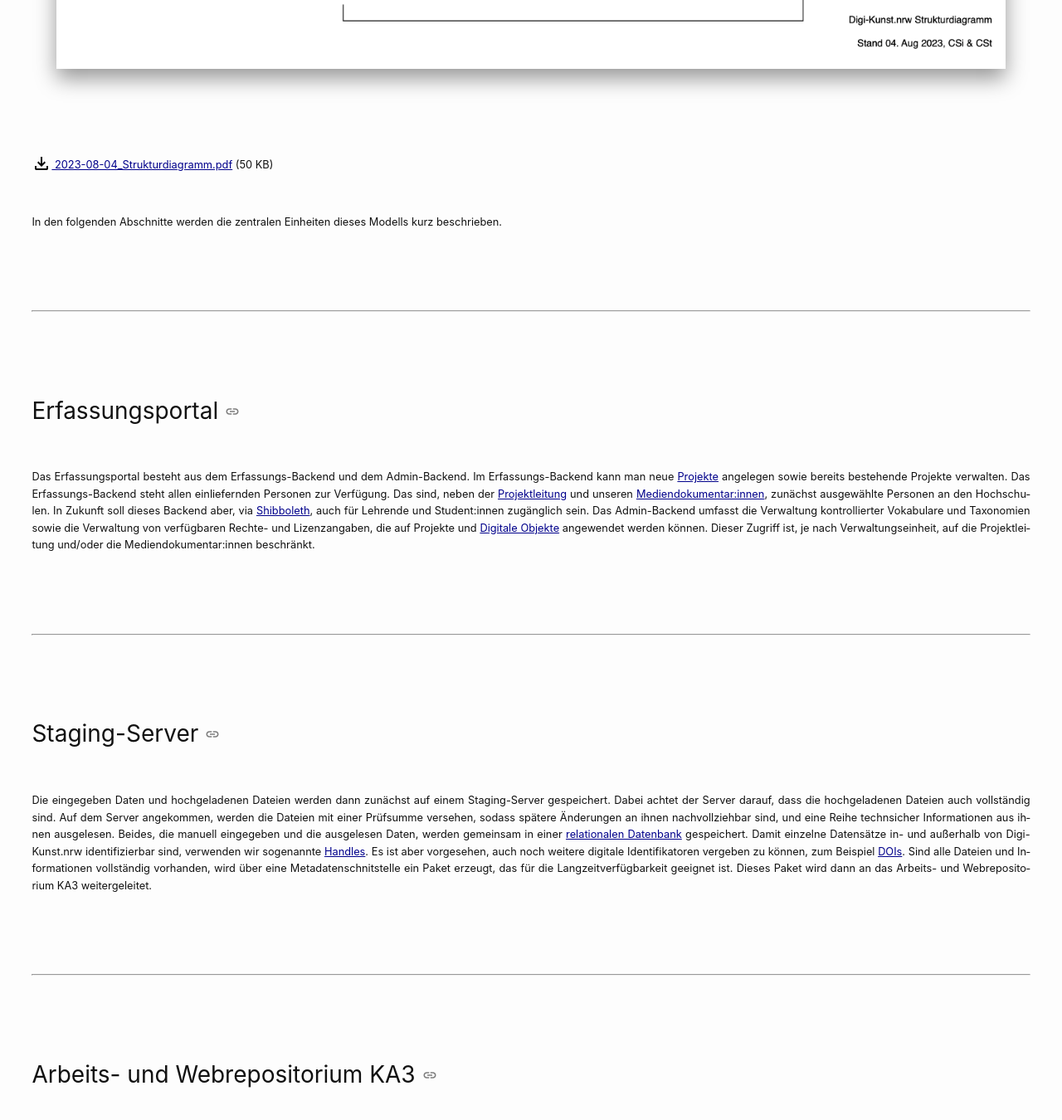
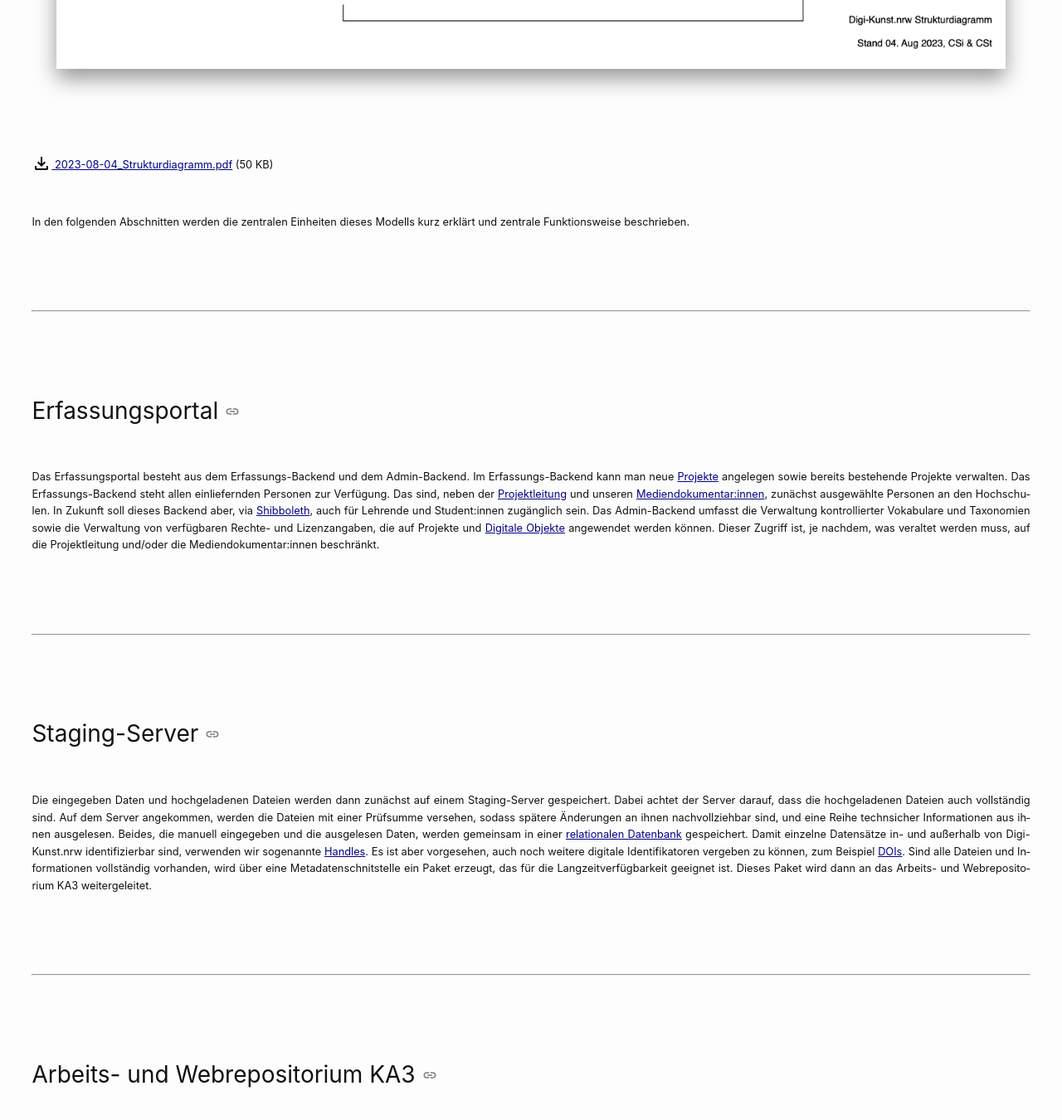
Before and after one commit to christiansievers/site-test, a Jekyll site: the page built from technische-dokumentation/infrastruktur.markdown, in a window 1280 px wide and 1400 px high, scrolled down 1295 px. Shown: the top 1350 px of the window at 83% size. Built offline with Jekyll 4.4.1, drawn with Linux system fonts in a browser that asks for light colours; a script that is not in the unit is left out; some of the changed text lies outside the part shown.

Commit message:
Text für die Seite Infrastruktur (3)

```diff
--- a/technische-dokumentation/infrastruktur.markdown
+++ b/technische-dokumentation/infrastruktur.markdown
@@ -11,13 +11,13 @@ Dieses Strukturdiagramm veranschaulicht den logischen Aufbau der derzeitigen Pro
 
 [<svg class="download-icon" xmlns="http://www.w3.org/2000/svg" height="24" viewBox="0 -960 960 960" width="24"><path d="M480-320 280-520l56-58 104 104v-326h80v326l104-104 56 58-200 200ZM240-160q-33 0-56.5-23.5T160-240v-120h80v120h480v-120h80v120q0 33-23.5 56.5T720-160H240Z"/></svg> 2023-08-04_Strukturdiagramm.pdf]({{site.baseurl }}/assets/documents/2023-08-04_Strukturdiagramm.pdf) (50 KB)
 
-In den folgenden Abschnitte werden die zentralen Einheiten dieses Modells kurz beschrieben.
+In den folgenden Abschnitten werden die zentralen Einheiten dieses Modells kurz erklärt und zentrale Funktionsweise beschrieben.
 
 ----
 
 ## Erfassungsportal
 
-Das Erfassungsportal besteht aus dem Erfassungs-Backend und dem Admin-Backend. Im Erfassungs-Backend kann man neue [Projekte]({{ site.baseurl }}/ressourcen/entitaeten_und_attribute_des_datenmodells.html#zentrale-entitäten-projekt-und-ereignis) angelegen sowie bereits bestehende Projekte verwalten. Das Erfassungs-Backend steht allen einliefernden Personen zur Verfügung. Das sind, neben der [Projektleitung]({{ site.baseurl }}/projektstruktur/team.html#gesamtprojektleitung) und unseren [Mediendokumentar:innen]({{ site.baseurl }}/projektstruktur/team.html#mediendokumentarinnen), zunächst ausgewählte Personen an den Hochschulen. In Zukunft soll dieses Backend aber, via [Shibboleth](https://www.shibboleth.net/), auch für Lehrende und Student:innen zugänglich sein. Das Admin-Backend umfasst die Verwaltung kontrollierter Vokabulare und Taxonomien sowie die Verwaltung von verfügbaren Rechte- und Lizenzangaben, die auf Projekte und [Digitale Objekte]({{ site.baseurl }}/ressourcen/entitaeten_und_attribute_des_datenmodells.html#ereignis-digitale-objekte) angewendet werden können. Dieser Zugriff ist, je nach Verwaltungseinheit, auf die Projektleitung und/oder die Mediendokumentar:innen beschränkt.
+Das Erfassungsportal besteht aus dem Erfassungs-Backend und dem Admin-Backend. Im Erfassungs-Backend kann man neue [Projekte]({{ site.baseurl }}/ressourcen/entitaeten_und_attribute_des_datenmodells.html#zentrale-entitäten-projekt-und-ereignis) angelegen sowie bereits bestehende Projekte verwalten. Das Erfassungs-Backend steht allen einliefernden Personen zur Verfügung. Das sind, neben der [Projektleitung]({{ site.baseurl }}/projektstruktur/team.html#gesamtprojektleitung) und unseren [Mediendokumentar:innen]({{ site.baseurl }}/projektstruktur/team.html#mediendokumentarinnen), zunächst ausgewählte Personen an den Hochschulen. In Zukunft soll dieses Backend aber, via [Shibboleth](https://www.shibboleth.net/), auch für Lehrende und Student:innen zugänglich sein. Das Admin-Backend umfasst die Verwaltung kontrollierter Vokabulare und Taxonomien sowie die Verwaltung von verfügbaren Rechte- und Lizenzangaben, die auf Projekte und [Digitale Objekte]({{ site.baseurl }}/ressourcen/entitaeten_und_attribute_des_datenmodells.html#ereignis-digitale-objekte) angewendet werden können. Dieser Zugriff ist, je nachdem, was veraltet werden muss, auf die Projektleitung und/oder die Mediendokumentar:innen beschränkt.
 
 ----
 
```
Also changed, not shown: other parts of technische-dokumentation/infrastruktur.markdown (+8 -0 lines).
